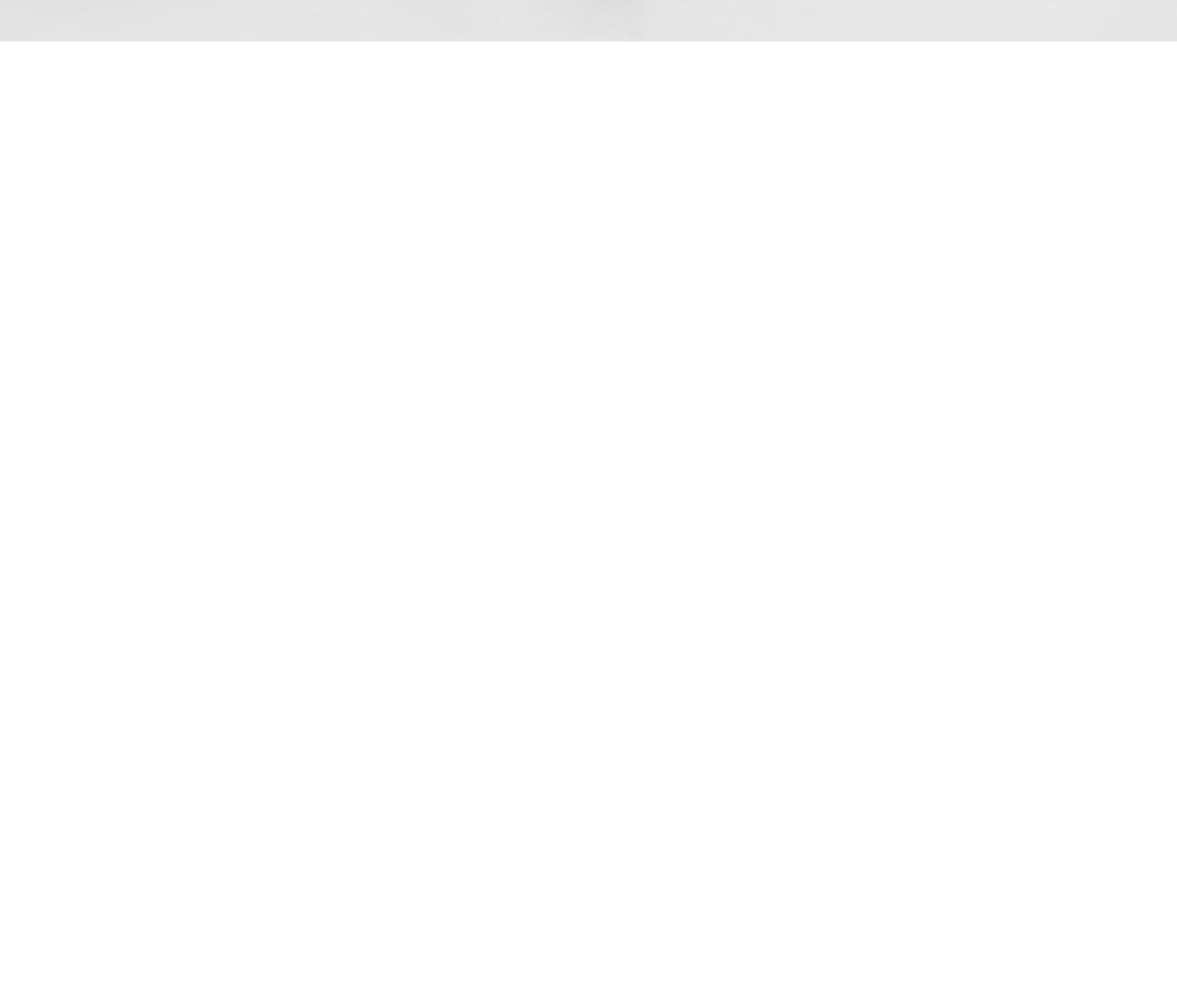
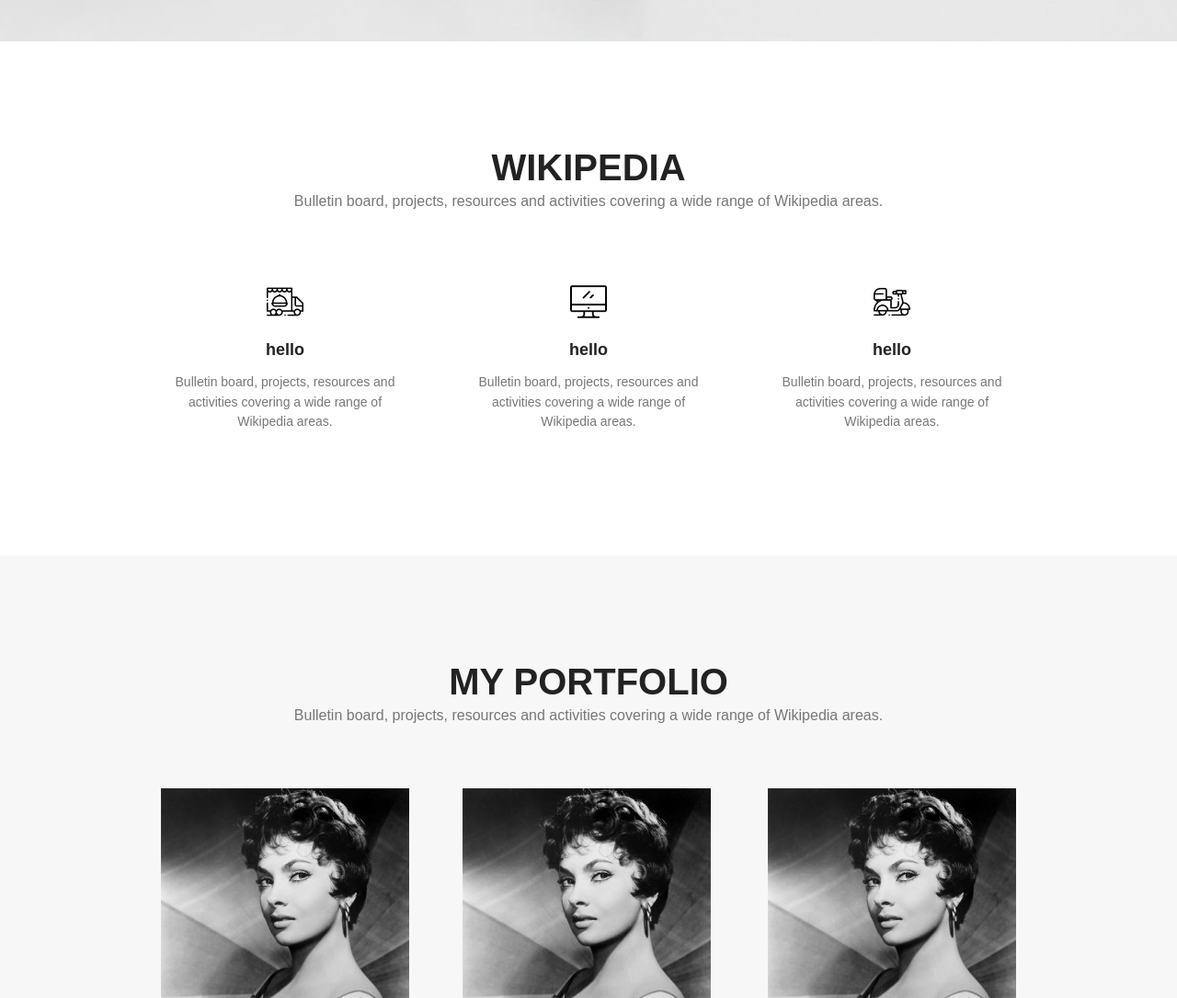
Before and after one commit to harut666/mytest, a plain HTML site: page index.html in a window 1280 px wide. Shown: the part 655-1740 px from the top of the page at 92% size. Before the commit the page ends 800 px from the top, so only its background shows below. Drawn offline with Linux system fonts and the light colour scheme.

Commit message:
закнчил 2 и 3 секции

```diff
--- a/index.html
+++ b/index.html
@@ -35,15 +35,52 @@
     </div>
   </header>
 
-  <section>
+  <section id='services'>
     <div class="container">
+            <div class="title">
+              <h2>Wikipedia</h2>
+              <p>Bulletin board, projects, resources and activities covering a wide range of Wikipedia areas.
+              </p>
+            </div>
 
+            <div class="services clearfix">
+              <div class="services_item">
+                <img id="ico" src="img/food-delivery.png" alt="">
+                <h3>hello</h3>
+                <p>Bulletin board, projects, resources and activities covering a wide range of Wikipedia areas.
+                </p>
+              </div>
+
+              <div class="services_item">
+                <img id="ico"  src="img/monitor.png" alt="">
+                <h3>hello</h3>
+                <p>Bulletin board, projects, resources and activities covering a wide range of Wikipedia areas.
+                </p>
+              </div>
+
+              <div class="services_item">
+                <img id="ico"  src="img/scooter.png" alt="">
+                <h3>hello</h3>
+                <p>Bulletin board, projects, resources and activities covering a wide range of Wikipedia areas.
+                </p>
+              </div>
+
+            </div>
     </div>
   </section>
 
-  <section>
+  <section id="portf">
     <div class="container">
-
+      <div class="title">
+        <h2>My portfolio</h2>
+        <p>Bulletin board, projects, resources and activities covering a wide range of Wikipedia areas.
+        </p>
+      </div>
+      <div class="work clearfix">
+        <img src="img/350.jpg" alt="">
+        <img src="img/350.jpg" alt="">
+        <img src="img/350.jpg" alt="">
+      </div>
     </div>
   </section>
 
--- a/style.css
+++ b/style.css
@@ -2,6 +2,7 @@
   font-family: Arial,sans-serif;
   padding: 0; /*обнуляем отступы*//*отступ внутри контейнера*/
   margin: 0;/*отступы наружу*/
+  color: #222;
 }
 .clearfix:after{
   content: '';
@@ -59,3 +60,72 @@
   text-transform: uppercase;
   text-align: center;
 }
+
+
+/*переходим ко второй секции*/
+.title {
+ padding-top: 115px;
+}
+
+.title h2 {
+  font-size: 40px;
+  font-weight: bold;
+  text-align: center;
+  text-transform: uppercase;
+  margin: 0;
+}
+
+.title p {
+  color: #777;
+  text-align: center;
+  font-size: 16px;
+  margin-top: 5px;
+}
+.services {
+  margin-top: 80px;
+}
+.services_item {
+  width: 270px;
+  float: left;
+  text-align: center;
+}
+.services_item h3 {
+  font-size: 18px;
+  margin-bottom: 10px;
+}
+.services_item p {
+  color: #777;
+  font-size: 14px;
+  line-height: 1.55em;
+}
+.services_item:last-child{
+  float: right;
+}
+.services_item:nth-child(2){
+  margin-left: 60px;
+}
+#ico {
+  width: 40px;
+}
+#services {
+  padding-bottom: 120px;
+}
+
+/*3 section*/
+
+#portf {
+  background: #f7f7f7;
+  padding-bottom: 120px;
+}
+.work{
+  margin-top: 70px;
+}
+.work img{
+  float: left;
+}
+.work img:nth-child(2){
+  margin-left: 58px;
+}
+.work img:last-child{
+  float: right;
+}
```
Also changed, not shown: img/350.jpg (added), img/food-delivery.png (added), img/monitor.png (added), img/scooter.png (added).
